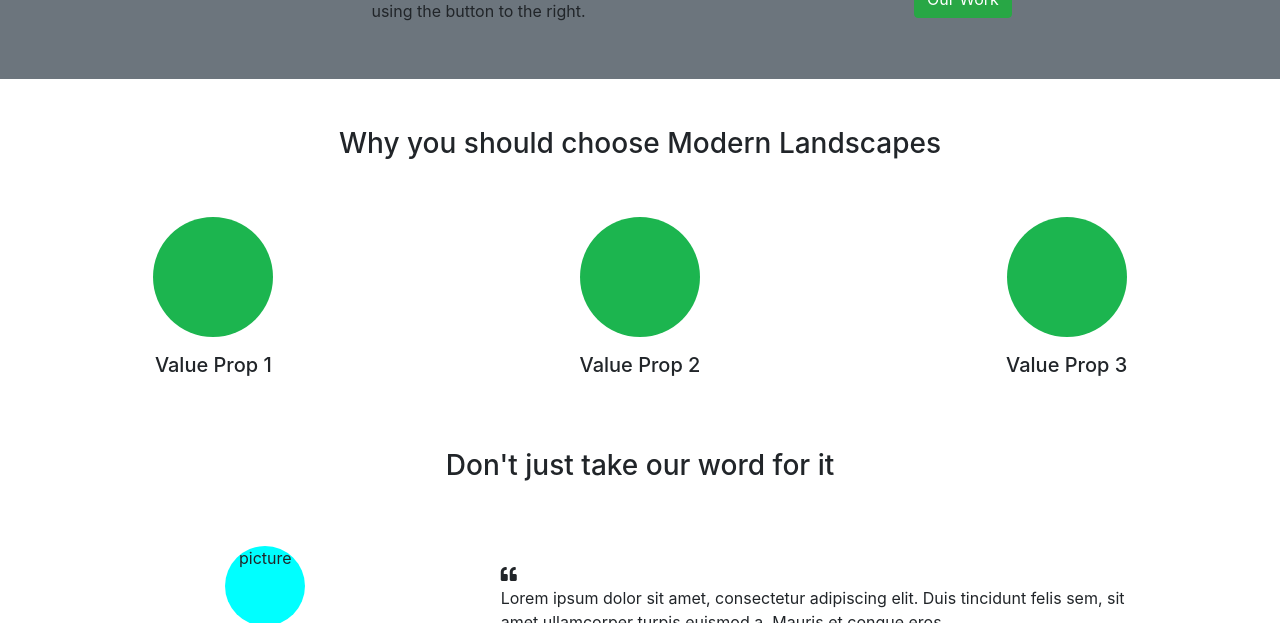
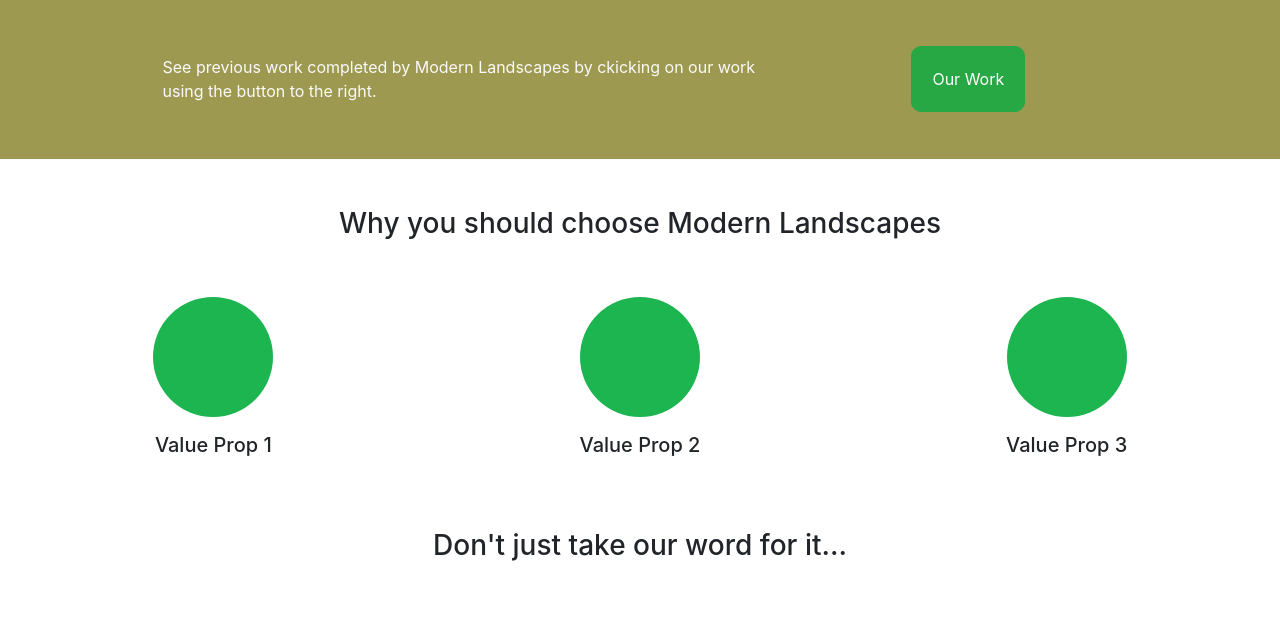
Before and after one commit to Code-Institute-Submissions/JamieT966-project-portfolio-4_SepResub, a Django app: page / in a window 1280 px wide. Shown: the part 637-1260 px from the top of the page. Run offline with Django 3.2, Linux system fonts and the light colour scheme.

Commit message:
improved styling of home page, added background image to hero section

```diff
--- a/static/css/style.css
+++ b/static/css/style.css
@@ -1,3 +1,10 @@
+:root {
+    --off_white: #fafafa;
+    --ml_green: #67BE61;
+    --ml_darkgreen: #4A7347;
+    --ml_gold: #9E9951;
+}
+
 /* Styling to keep footer at bottom of page, taken from csstricks.com */
 html, body {
     height: 100%;
@@ -17,11 +24,6 @@ body {
   }
 
 /* Header nav and logo */
-header {
-    overflow: auto;
-    background-color: rgb(188, 188, 188);
-}
-
 .modern-logo {
     height: 60px;
 }
@@ -32,18 +34,22 @@ header {
 
 /* Intro/ hero section */
 .intro-section {
-    height: 30rem;
+    height: 35rem;
     text-align: center;
+    color: var(--off_white);
+    font-size: 1.2rem;
 }
 
 .hero-image {
-    /* background: url('https://res.cloudinary.com/du0modwwh/image/upload/v1657274458/hero4_uog6c0.jpg') no-repeat fixed 10% 100%; */
+    background: url('https://res.cloudinary.com/du0modwwh/image/upload/v1658946187/hero5_vledil.png') no-repeat fixed 5% 100%;
 }
 
 /* Our Work section */
 
 .our-work {
     height: 10rem;
+    background-color: var(--ml_gold);
+    color: var(--off_white);
 }
 
 /* Value section  */
@@ -58,12 +64,9 @@ header {
 
 /* Testimonials section */
 
-.test-box {
-    height: 80px;
-    width: 80px;
-    background-color: aqua;
+.tesimonal-image {
+    height: 100px;
     border-radius: 50%;
-    margin: 0 auto;
 }
 
 /* Footer */
@@ -102,7 +105,7 @@ a {
 /* My booking page  */
 
 .my-booking-body {
-    background-color: #346434;
+    background-color: var(--ml_green);
     color: #fafafa;
     padding: 20px 10px;
     border-radius: 10px;
@@ -128,3 +131,15 @@ a {
     opacity: .7;
     transition: 0.8s;
 }
+
+/* Button styling */
+
+.main-btn {
+    background-color: var(--ml_green);
+    border: var(--ml_greenn);
+}
+
+.our-work-btn {
+    padding: 20px;
+    border-radius: 10px;
+}
--- a/templates/index.html
+++ b/templates/index.html
@@ -5,25 +5,25 @@
 {% include 'messages.html' %}
 
 <!-- Intro/ Hero section -->
-<div class="jumbotron-fluid hero-image">
-    <div class="intro-section p-3 container-fluid d-flex justify-content-center align-items-center">
+<div class="jumbotron-fluid">
+    <div class="hero-image intro-section p-3 container-fluid d-flex justify-content-center align-items-center">
         <div>
             <h1>Modern Landscapes</h1>
             <h4>Making your garden better.</h4>
             <p>Book your FREE garden consultation today.</p>
             <a class="nav-link" href="{% url 'booking_home' %}">
-                <button type="button" class="btn btn-success book-btn d-flex justify-content-center">Book Now</button>
+                <button type="button" class="btn btn-success book-btn d-flex justify-content-center main-btn">Book Now</button>
             </a>
         </div>
     </div>
 </div>
 
 <!-- Featured article section/ Our Work -->
-<div class="container-fluid d-flex justify-content-center bg-secondary py-4 our-work">
-    <div class="row align-items-center text-center">
+<div class="container-fluid d-flex justify-content-center py-4 our-work">
+    <div class="row align-items-center text-start">
         <div class="col-12 col-sm-8">See previous work completed by Modern Landscapes by ckicking on our work using the button to the right.</div>
         <div class="col-12 col-sm-4">
-            <button type="button" class="btn btn-success book-btn d-flex justify-content-center">Our Work</button>
+            <a class="text-decoration-none" href="{% url 'work' %}"><button type="button" class="btn btn-success book-btn d-flex justify-content-center our-work-btn">Our Work</button></a>
         </div>
     </div>
 </div>
@@ -54,11 +54,11 @@
 <div class="container">
     <div class="row align-items-center justify-content-center text-center">
         <div class="col-12 py-5">
-            <h3>Don't just take our word for it</h3>
+            <h3>Don't just take our word for it...</h3>
         </div>
         <div class="row p-2">
             <div class="col-12 col-sm-4 d-none d-sm-block">
-                <div class="test-box">picture</div>
+                <img class="tesimonal-image" src="https://res.cloudinary.com/du0modwwh/image/upload/v1658942743/joe_paqppe.png" alt="illustration of person">
                 <h5 class="p-2">Joe Bloggs</h5>
             </div>
             <div class="col-12 col-sm-8 py-3 px-5 text-start">
@@ -72,16 +72,16 @@
                 <p>Lorem ipsum dolor sit amet, consectetur adipiscing elit. Duis tincidunt felis sem, sit amet ullamcorper turpis euismod a. Mauris et congue eros. <span class="d-block d-sm-none">- Mary Brown</span></p>
             </div>
             <div class="col-12 col-sm-4 py-3 d-none d-sm-block">
-                <div class="test-box">picture</div>
+                <img class="tesimonal-image" src="https://res.cloudinary.com/du0modwwh/image/upload/v1658942743/mary_m0mgmg.png" alt="illustration of person">
                 <h5 class="p-2">Mary Brown</h5>
             </div>
         </div>
         <div class="row p-2">
-            <div class="col-12 col-sm-4 py-3 d-none d-sm-block">
-                <div class="test-box">picture</div>
+            <div class="col-12 col-sm-4 py-4 d-none d-sm-block">
+                <img class="tesimonal-image" src="https://res.cloudinary.com/du0modwwh/image/upload/v1658942743/john_u6np4v.png" alt="illustration of person">
                 <h5 class="p-2">John Doe</h5>
             </div>
-            <div class="col-12 col-sm-8 py-3 px-5 text-start">
+            <div class="col-12 col-sm-8 py-4 px-5 text-start">
                 <i class="fa fa-quote-left"></i>
                 <p>Lorem ipsum dolor sit amet, consectetur adipiscing elit. Duis tincidunt felis sem, sit amet ullamcorper turpis euismod a. Mauris et congue eros. <span class="d-block d-sm-none">- John Doe</span></p>
             </div>
```
